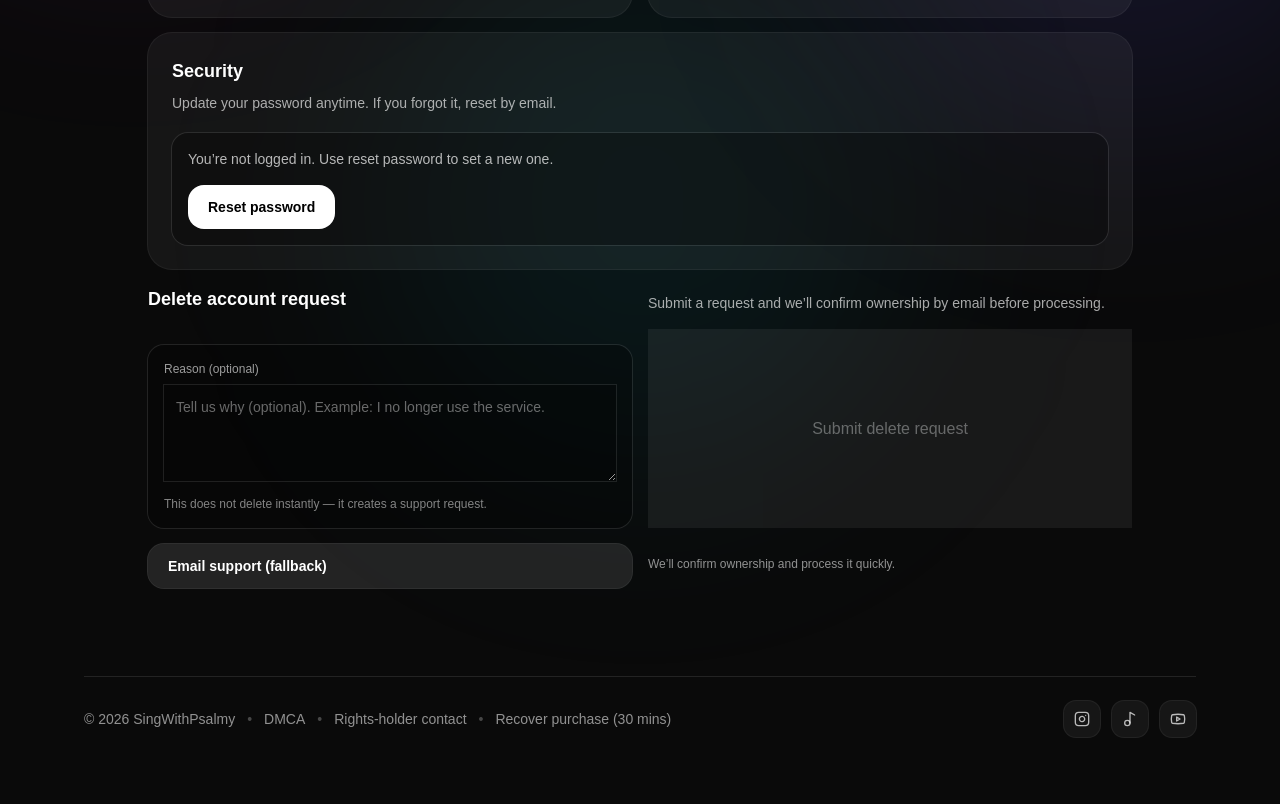
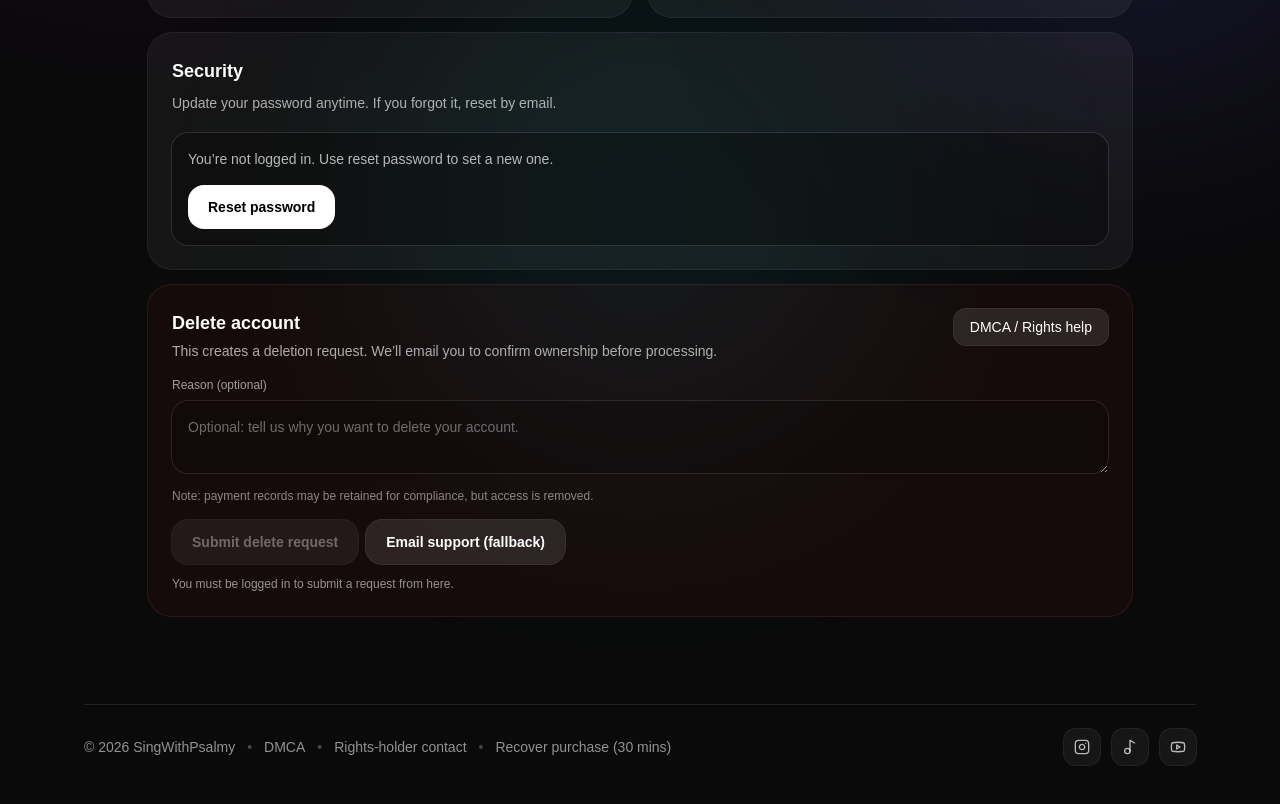
Before and after one commit to McPsalmy/singwithpsalmy, a Next.js app: page /account in a window 1280 px wide. Shown: the part 476-1280 px from the top of the page. Before the commit the page ends 1253 px from the top, so only its background shows below. Built offline with nearby package versions, Linux system fonts and the light colour scheme; no server answers.

Commit message:
account page

```diff
--- a/app/account/page.tsx
+++ b/app/account/page.tsx
@@ -57,6 +57,7 @@ export default function AccountPage() {
 
     (async () => {
       setLoading(true);
+      setDelMsg(null);
 
       const { data: userData } = await supabase.auth.getUser();
       const email = userData?.user?.email ?? null;
@@ -159,7 +160,7 @@ export default function AccountPage() {
     }
 
     const ok = confirm(
-      "Submit an account deletion request?\n\nThis will notify support. Your account won’t be deleted instantly."
+      "Submit an account deletion request?\n\nThis does NOT delete instantly. We will email you to confirm ownership."
     );
     if (!ok) return;
 
@@ -189,7 +190,7 @@ export default function AccountPage() {
       setDelBusy(false);
 
       if (!res.ok || !out?.ok) {
-        setDelMsg(out?.error || `Failed (HTTP ${res.status}). You can use email support below.`);
+        setDelMsg(out?.error || `Failed (HTTP ${res.status}). Use Email support below.`);
         return;
       }
 
@@ -197,7 +198,7 @@ export default function AccountPage() {
       setDelMsg("✅ Request submitted. We’ll email you to confirm.");
     } catch (e: any) {
       setDelBusy(false);
-      setDelMsg(e?.message || "Request failed. You can use email support below.");
+      setDelMsg(e?.message || "Request failed. Use Email support below.");
     }
   }
 
@@ -212,10 +213,7 @@ export default function AccountPage() {
       <section className="mx-auto max-w-5xl px-5 py-12">
         <div className="flex flex-col gap-3 md:flex-row md:items-end md:justify-between">
           <div>
-            <a
-              href="/"
-              className="inline-flex items-center gap-2 text-xs text-white/60 hover:text-white"
-            >
+            <a href="/" className="inline-flex items-center gap-2 text-xs text-white/60 hover:text-white">
               <span aria-hidden>←</span> Home
             </a>
             <h1 className="mt-3 text-3xl font-semibold tracking-tight">Account</h1>
@@ -427,24 +425,35 @@ export default function AccountPage() {
             )}
           </div>
 
-          {/* Delete account request */}
+          {/* Delete account request (CLEAN, ONE CARD) */}
+          <div className="md:col-span-2 rounded-3xl bg-red-500/5 p-6 ring-1 ring-red-400/15">
+            <div className="flex flex-col gap-2 md:flex-row md:items-start md:justify-between">
+              <div className="min-w-0">
+                <div className="text-lg font-semibold">Delete account</div>
+                <p className="mt-1 text-sm text-white/65">
+                  This creates a deletion request. We’ll email you to confirm ownership before processing.
+                </p>
+              </div>
 
-            <div className="text-lg font-semibold">Delete account request</div>
-            <p className="mt-2 text-sm text-white/65">
-              Submit a request and we’ll confirm ownership by email before processing.
-            </p>
+              <a
+                href="/dmca"
+                className="shrink-0 rounded-xl bg-white/10 px-4 py-2 text-sm ring-1 ring-white/15 hover:bg-white/15"
+              >
+                DMCA / Rights help
+              </a>
+            </div>
 
-            <div className="mt-4 rounded-2xl bg-black/30 p-4 ring-1 ring-white/10">
-              <div className="text-xs text-white/60">Reason (optional)</div>
+            <div className="mt-4">
+              <label className="block text-xs text-white/60">Reason (optional)</label>
               <textarea
                 value={delReason}
                 onChange={(e) => setDelReason(e.target.value)}
-                className="mt-2 min-h-[96px] w-full resize-y bg-black/20 p-3 text-sm text-white outline-none ring-1 ring-white/10 placeholder:text-white/40"
-                placeholder="Tell us why (optional). Example: I no longer use the service."
+                className="mt-2 w-full rounded-2xl bg-black/20 p-4 text-sm text-white outline-none ring-1 ring-white/10 placeholder:text-white/40 focus:ring-white/20"
+                placeholder="Optional: tell us why you want to delete your account."
                 maxLength={1000}
               />
               <div className="mt-2 text-xs text-white/50">
-                This does not delete instantly — it creates a support request.
+                Note: payment records may be retained for compliance, but access is removed.
               </div>
             </div>
 
@@ -454,14 +463,15 @@ export default function AccountPage() {
               </div>
             ) : null}
 
-
+            <div className="mt-4 flex flex-wrap gap-2">
               <button
                 disabled={!loggedIn || delBusy}
                 onClick={submitDeleteRequest}
                 className={[
+                  "rounded-2xl px-5 py-3 text-sm font-semibold ring-1",
                   !loggedIn || delBusy
                     ? "bg-white/10 text-white/60 ring-white/15 opacity-60"
-                    : "bg-red-500/20 text-white ring-red-400/20 hover:bg-red-500/30",
+                    : "bg-red-500/20 text-white ring-red-400/25 hover:bg-red-500/30",
                 ].join(" ")}
                 title={!loggedIn ? "Log in to submit a request" : "Submit delete request"}
               >
@@ -475,13 +485,14 @@ export default function AccountPage() {
               >
                 Email support (fallback)
               </a>
-
-
-
-            <div className="mt-3 text-xs text-white/55">
-              We’ll confirm ownership and process it quickly.
             </div>
 
+            {!loggedIn ? (
+              <div className="mt-3 text-xs text-white/55">
+                You must be logged in to submit a request from here.
+              </div>
+            ) : null}
+          </div>
         </div>
       </section>
     </main>
```
